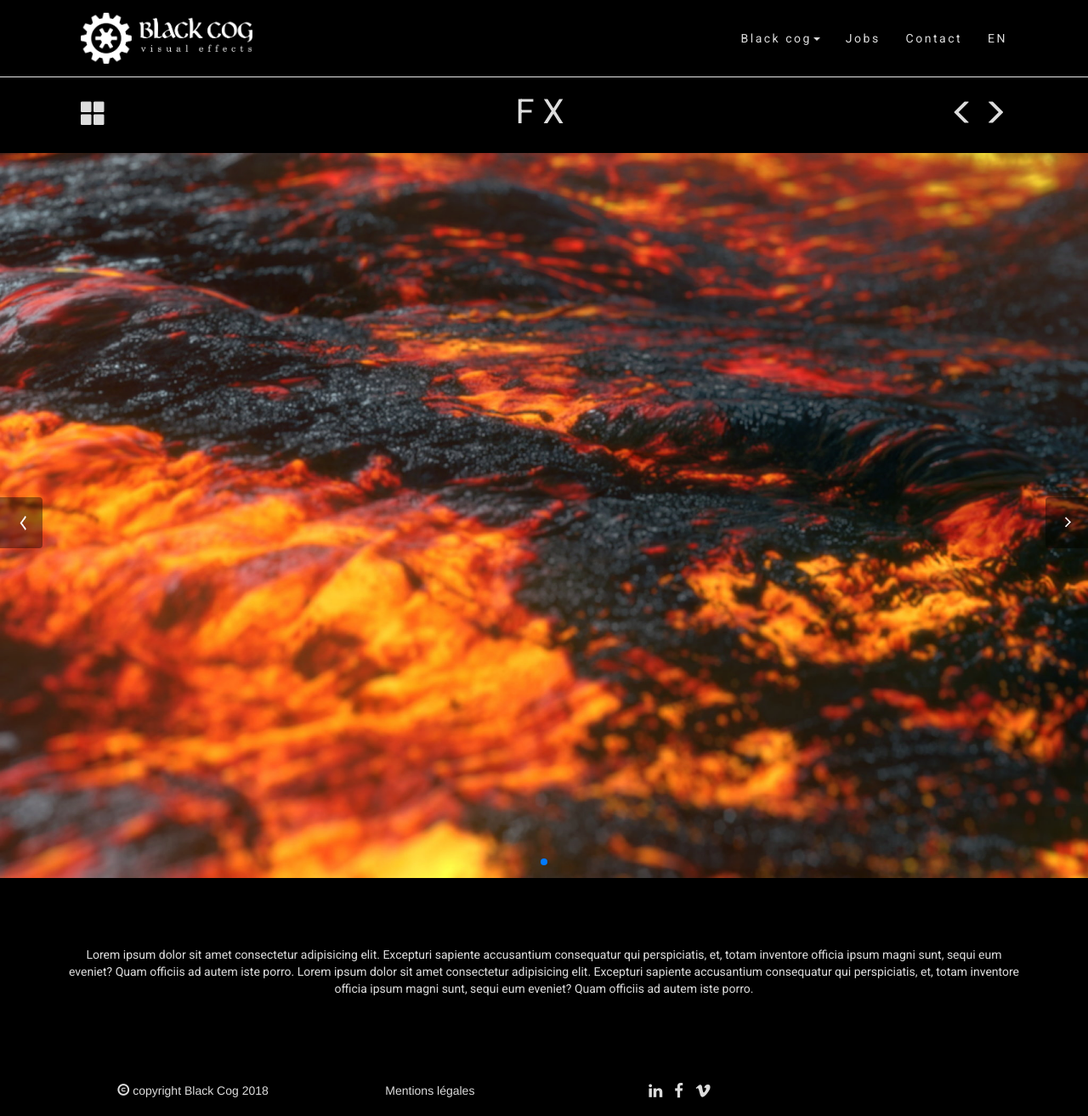
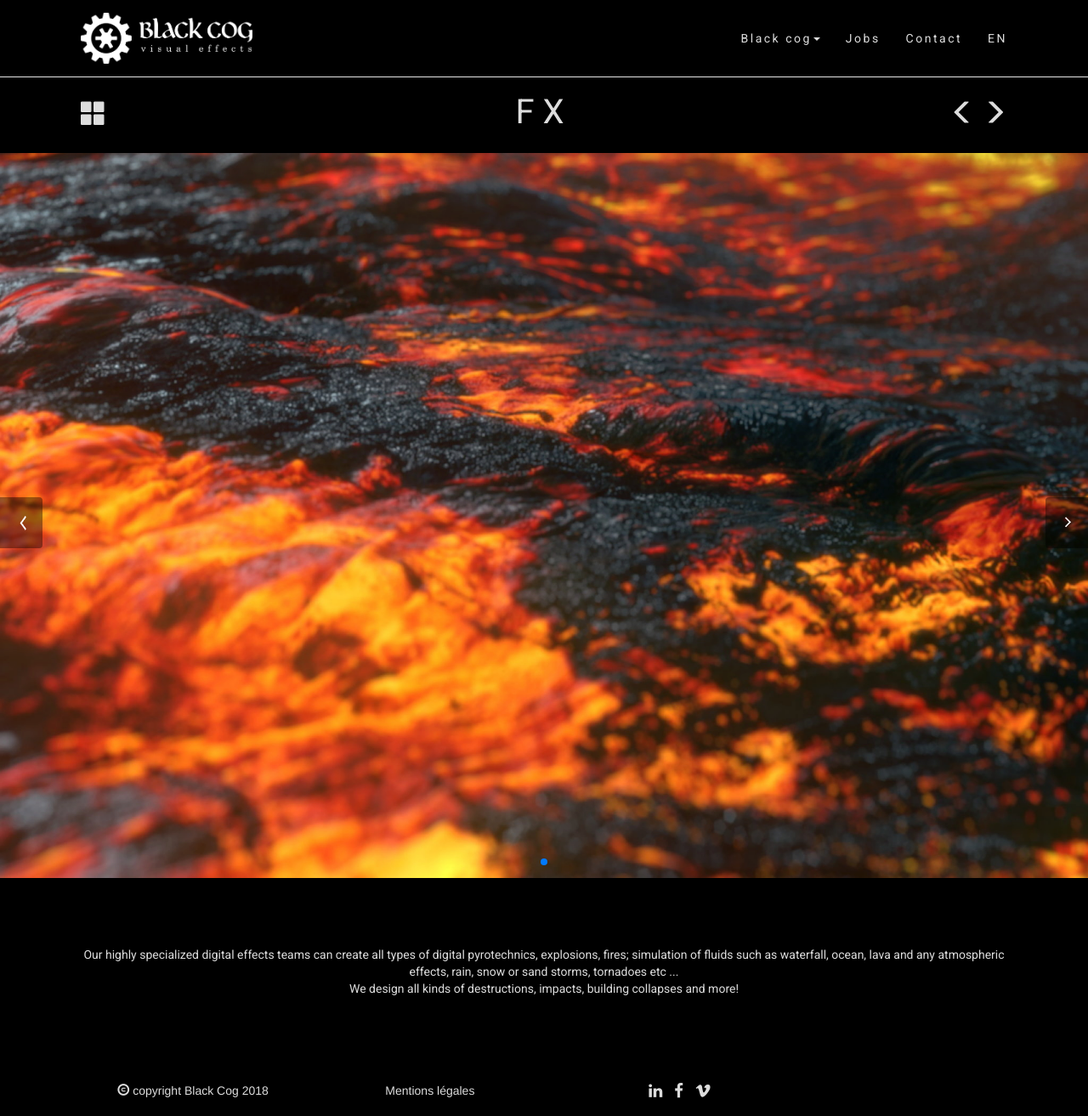
Before and after one commit to christiansen-merel/bookish-fortnight, a Jekyll site: the page built from en/fx.html, in a window 1280 px wide. Shown: the whole page at 85% size. Built offline with Jekyll 4.4.1, drawn with Linux system fonts in a browser that asks for light colours; nearby versions of some CDN libraries; library files that are not in the unit come from our copies.

Commit message:
Update fx.html

```diff
--- a/en/fx.html
+++ b/en/fx.html
@@ -12,7 +12,9 @@ precedent: set-extension
 suivant: compositing
 ---
 
-<p>Lorem ipsum dolor sit amet consectetur adipisicing elit. Excepturi sapiente accusantium consequatur
-    qui perspiciatis, et, totam inventore officia ipsum magni sunt, sequi eum eveniet? Quam officiis ad autem iste porro.
-Lorem ipsum dolor sit amet consectetur adipisicing elit. Excepturi sapiente accusantium consequatur
-    qui perspiciatis, et, totam inventore officia ipsum magni sunt, sequi eum eveniet? Quam officiis ad autem iste porro.</p>
+<p>Our highly specialized digital effects teams can create
+all types of digital pyrotechnics, explosions, fires; simulation of fluids such as waterfall, ocean, lava and any
+atmospheric effects, rain, snow or sand storms, tornadoes etc ...<br />
+
+We design all kinds of destructions, impacts, building collapses and more!
+</p>
```
